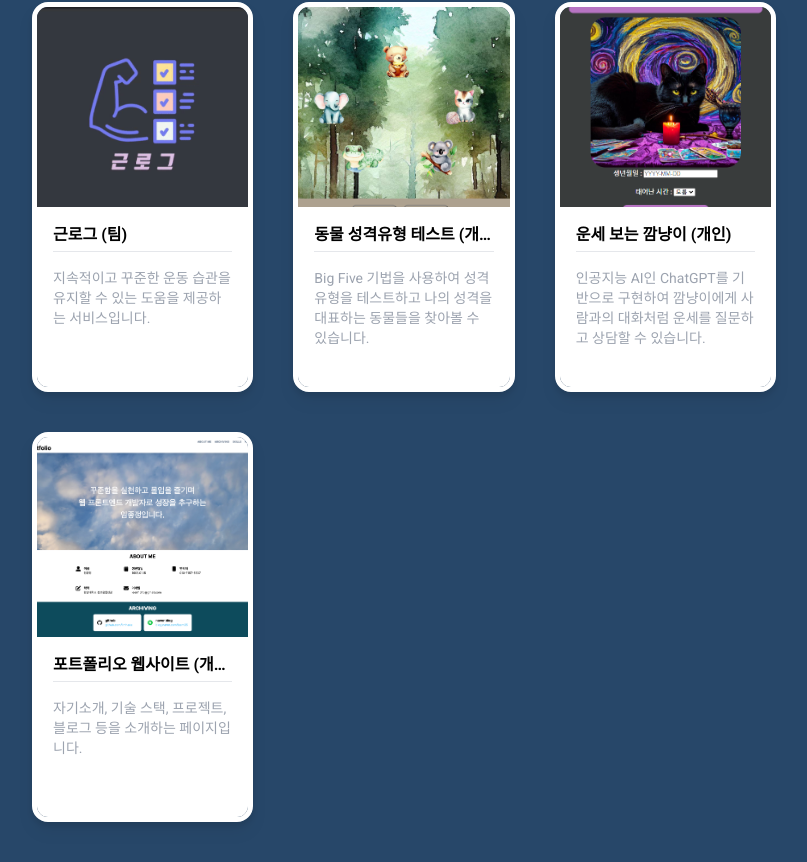
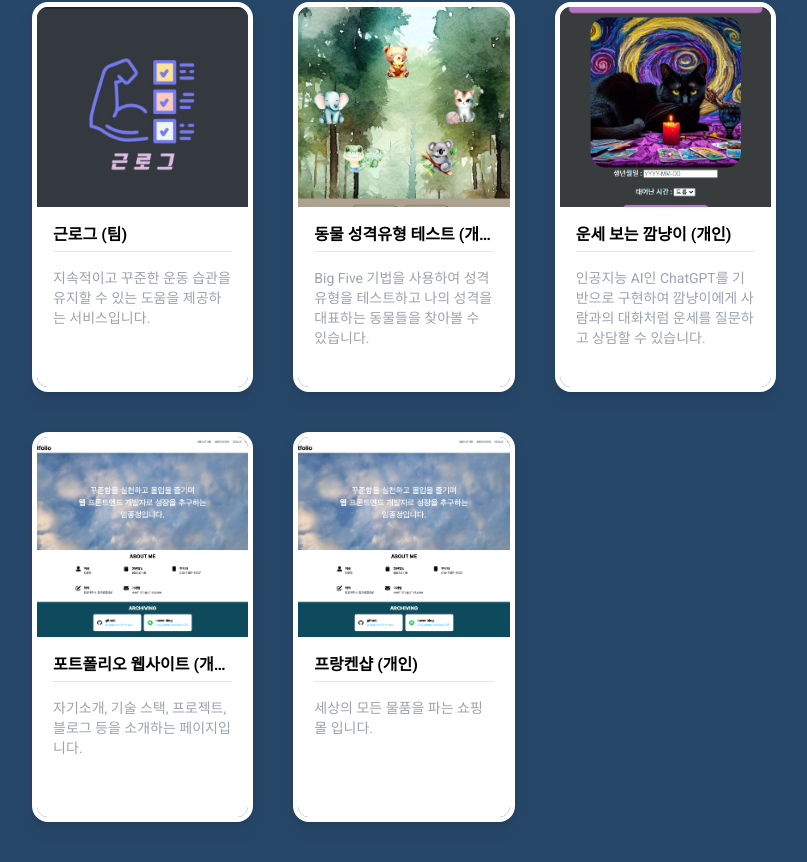
Before and after one commit to limhada/portfolio, a Next.js app: page / in a window 1280 px wide. Shown: the part 2510-3372 px from the top of the page, without its empty margins (236-1043 px from the left). Built offline with nearby package versions, Linux system fonts and the light colour scheme.

Commit message:
불필요한 정보 삭제

```diff
--- a/src/app/Projects.tsx
+++ b/src/app/Projects.tsx
@@ -23,7 +23,6 @@ export default function Projects() {
       deployment: string;
       database: string;
     };
-    href: string;
     src: string;
     precautions?: string;
   }
@@ -298,8 +297,12 @@ export default function Projects() {
         </div>
       ),
     },
+    frankenshop: {
+      background: <div>ㅇ</div>,
+      review: <div>ㅇ</div>,
+    },
 
-    // 복사용
+    // FIXME: 복사용
     // 이름: ({
     //   background: <div></div>,
     //   review: <div></div>,
@@ -322,10 +325,9 @@ export default function Projects() {
         frontend:
           'react, react-router, JavaScript, TailwindCSS, styled-components, axios, Recoil',
         backend: 'Java, Spring Boot, Gradle',
-        deployment: 'vercel, aws,',
+        deployment: 'Vercel, aws,',
         database: 'mysql',
       },
-      href: 'http://m.site.naver.com/1bs6T',
       src: 'https://qrcodethumb-phinf.pstatic.net/20230721_27/1689878458774mQGya_PNG/1bs6T.png',
       precautions: '백엔드 aws 만료로 정상적인 동작이 안될 수 있습니다.',
     },
@@ -343,10 +345,9 @@ export default function Projects() {
       stack: {
         frontend: 'react, styled-components',
         backend: '',
-        deployment: 'vercel',
+        deployment: 'Vercel',
         database: '',
       },
-      href: 'http://m.site.naver.com/1bs7A',
       src: 'https://qrcodethumb-phinf.pstatic.net/20230721_169/16898783663251kha4_PNG/1bs7A.png',
     },
     {
@@ -366,7 +367,6 @@ export default function Projects() {
         deployment: 'cloudflare Pages',
         database: '',
       },
-      href: 'http://m.site.naver.com/1bs7F',
       src: 'https://qrcodethumb-phinf.pstatic.net/20230721_187/168987862327391bjo_PNG/1bs7F.png',
     },
     {
@@ -383,11 +383,30 @@ export default function Projects() {
       stack: {
         frontend: 'Next.js, TypeScript, TailwindCSS',
         backend: '',
-        deployment: 'vercel',
+        deployment: 'Vercel',
         database: '',
       },
-      href: 'http://m.site.naver.com/1bs7H',
       src: 'https://qrcodethumb-phinf.pstatic.net/20230721_94/1689878700567MDEQz_PNG/1bs7H.png',
+    },
+    {
+      id: 5,
+      image: '/portfolio/i1.png',
+      imageName: 'frankenshop',
+      title: '프랑켄샵 (개인)',
+      github: 'https://github.com/limhada/frankenshop',
+      deployment: 'https://frankenshop.vercel.app/',
+      description: '세상의 모든 물품을 파는 쇼핑몰 입니다.',
+      background: contentData.frankenshop.background,
+      review: contentData.frankenshop.review,
+      stack: {
+        frontend:
+          'Next.js, TypeScript, TailwindCSS, Redux-Toolkit, Redux-thunk, RTK-Query',
+        backend: 'Next.js, next-auth, mongodb-adapter, bcrypt, aws-sdk(S3)',
+        deployment: 'Vercel',
+        database: 'MongoDB',
+      },
+      // 네이버 QR코드 > 관리 해당 QR의 이미지 주소 복사
+      src: 'https://qrcodethumb-phinf.pstatic.net/20240108_183/1704709332656FN6nc_PNG/1hWFh.png',
     },
   ];
 
@@ -452,7 +471,7 @@ export default function Projects() {
                   </div>
                   {/* QR코드 */}
                   <div className='flex flex-col items-center p-5 mb-5 bg-mycolor1 rounded-[50px]'>
-                    <a href={project.href} target='_blank'>
+                    <a href={project.deployment} target='_blank'>
                       <img src={project.src} alt='QR코드' />
                     </a>
                     <div className='text-white mt-1'>{project.title}</div>
```
